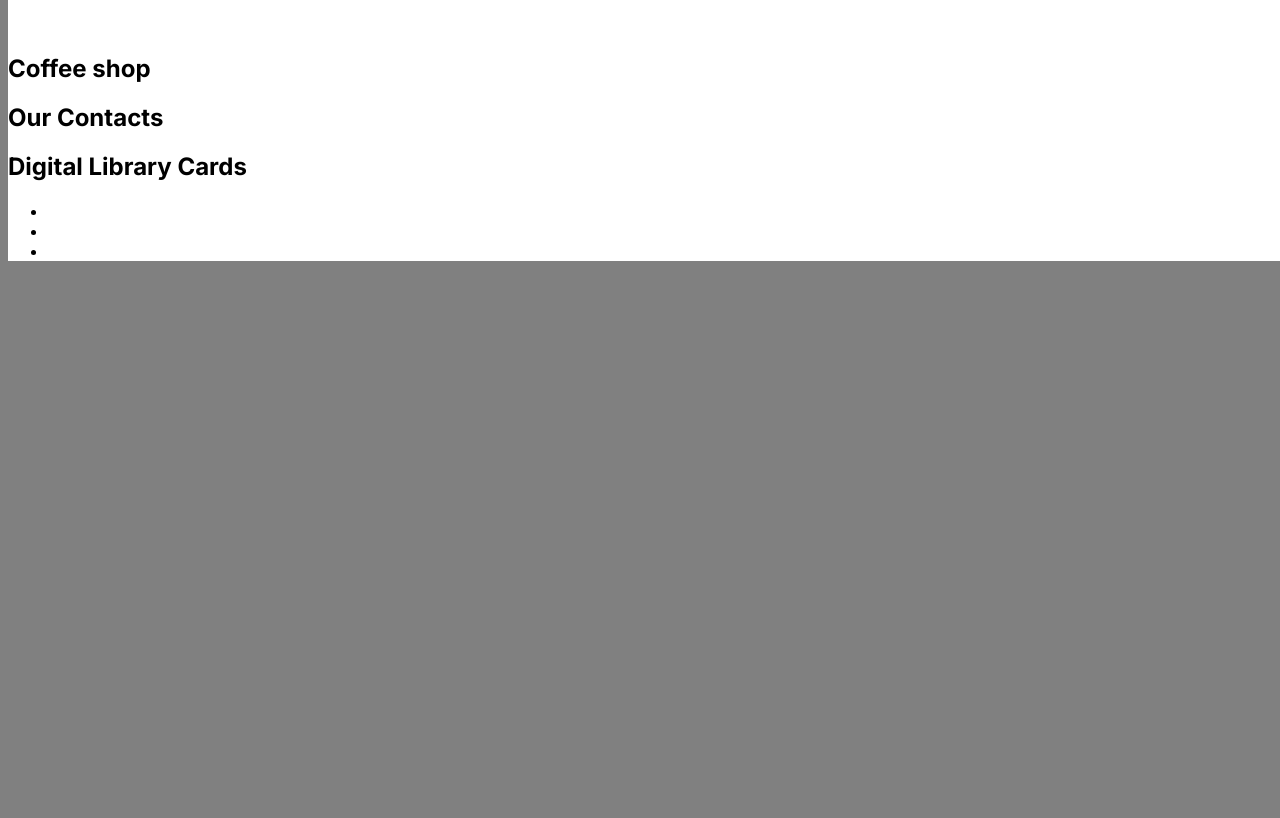
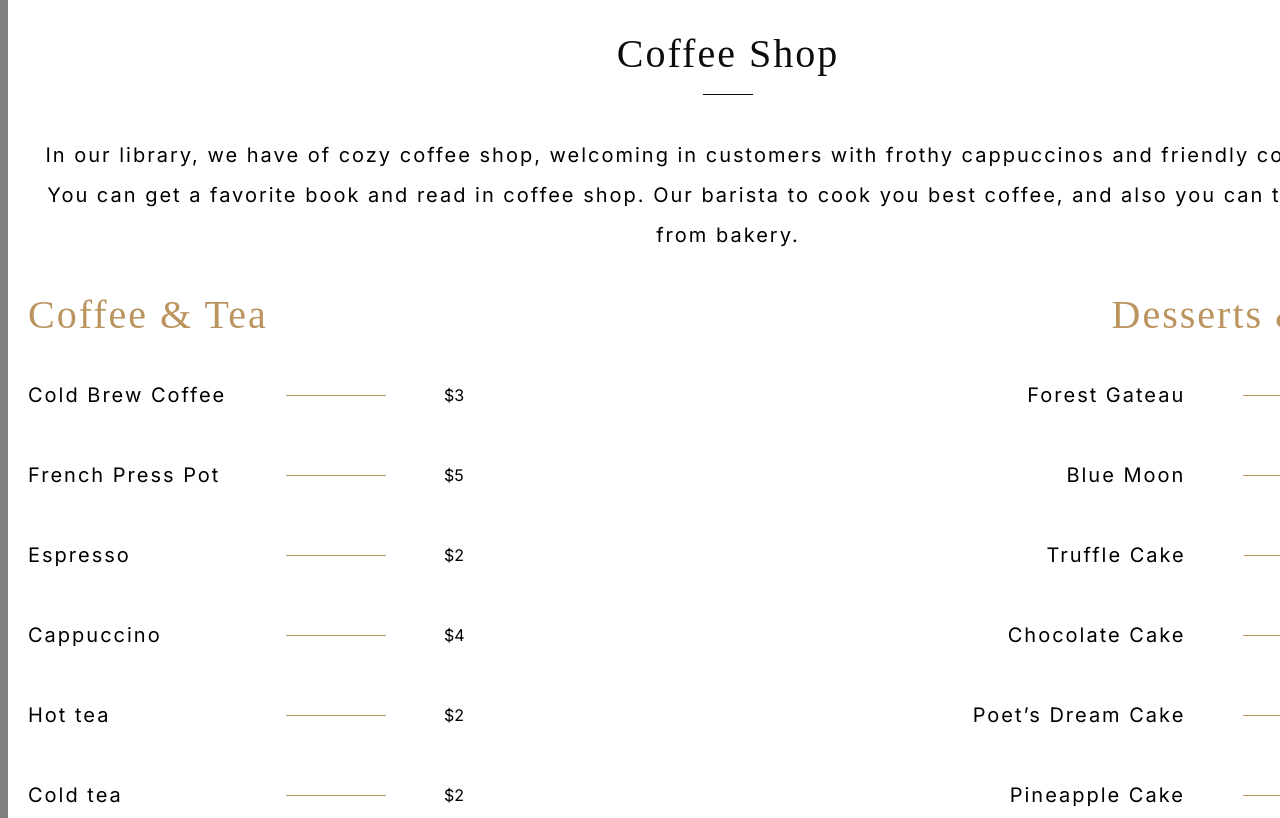
Before and after one commit to Valentyn14/Library, a plain HTML site: page library/index.html in a window 1280 px wide. Shown: the part 2980-3798 px from the top of the page. Before the commit the page ends 3257 px from the top, so only its background shows below. Drawn offline with Linux system fonts and the light colour scheme; a web font is replaced by a local one.

Commit message:
feat: add section coffee shop

```diff
--- a/library/css/style.css
+++ b/library/css/style.css
@@ -98,7 +98,7 @@ body {
 
 /* #endregion */
 
-/* #region welcome_page */
+/* #region welcome page */
 
 .welcome_page {
   width: 100%;
@@ -107,7 +107,7 @@ body {
 
 /* #endregion */
 
-/* #region about_page */
+/* #region about page */
 
 .about_page {
   width: 100%;
@@ -197,16 +197,16 @@ body {
 
 /* #endregion */
 
-/* #region favorites_page */
+/* #region favorites page */
 
 .favorites_page {
   width: 100%;
   height: 1439px;
-  padding: 0 20px;
+  padding: 20px 20px 40px;
 }
 
 .favorites_title {
-  margin-top: 20px;
+  margin-top: 0;
   margin-bottom: 20px;
   text-align: center;
 
@@ -374,3 +374,97 @@ body {
 /* #endregion */
 
 /* #endregion */
+
+/* #region coffee shop page */
+
+.coffee_shop_page {
+  width: 100%;
+  height: 841px;
+  padding: 20px 20px 40px;
+}
+
+.coffee_shop_title {
+  margin-top: 0;
+  margin-bottom: 20px;
+  text-align: center;
+
+  color: #0c0c0e;
+  font-family: Forum;
+  font-size: 40px;
+  font-weight: 400;
+  line-height: 100%;
+  letter-spacing: 2px;
+  text-transform: capitalize;
+}
+
+.coffee_shop_text {
+margin: 40px 0;
+
+  text-align: center;
+  font-size: 20px;
+  font-weight: 400;
+  line-height: 200%;
+  letter-spacing: 2px;
+}
+
+.coffee_shop_prices {
+  width: 100%;
+  height: 520px;
+  display: flex;
+  justify-content: space-between;
+}
+
+.coffee_shop_prices_drinks {
+  width: 438px;
+}
+
+.coffee_shop_prices_desserts {
+  width: 482px;
+}
+
+.coffee_shop_prices_title {
+margin-top: 0;
+
+  color: #BB945F;
+font-family: Forum;
+font-size: 40px;
+font-weight: 400;
+line-height: 100%;
+letter-spacing: 2px;
+}
+
+.coffee_shop_prices_desserts_title {
+  text-align: end;
+}
+
+.coffee_shop_prices_item {
+  margin-top: 40px;
+  display: flex;
+  align-items: center;
+  height: 40px;
+}
+
+.coffee_shop_prices_desserts_item {
+  justify-content: end;
+}
+
+.coffee_shop_item_text {
+font-size: 20px;
+line-height: 200% ;
+letter-spacing: 2px;
+}
+
+.coffee_shop_drinks_item_text {
+width: 200px;
+}
+
+.coffee_shop_item_line {
+  margin: 0 58px;
+  width: 100px;
+  height: 1px;
+  border: none;
+
+  background: #BB945F;
+}
+
+/* #endregion */
--- a/library/index.html
+++ b/library/index.html
@@ -119,6 +119,7 @@
             </label>
           </div>
         </section>
+
         <!-- section favorites -->
         <section class="favorites_page" id="favorites">
           <h2 class="favorites_title">Favorites</h2>
@@ -631,7 +632,92 @@
           </ul>
         </section>
 
-        <section id="coffee_shop"><h2>Coffee shop</h2></section>
+        <!-- section coffee shop -->
+        <section class="coffee_shop_page" id="coffee_shop">
+          <h2 class="coffee_shop_title">Coffee shop</h2>
+          <hr class="line_page_title" />
+          <p class="coffee_shop_text">
+            In our library, we have of cozy coffee shop, welcoming in customers
+            with frothy cappuccinos and friendly conversation. You can get a
+            favorite book and read in coffee shop. Our barista to cook you best
+            coffee, and also you can try desserts from bakery.
+          </p>
+
+          <div class="coffee_shop_prices">
+            <div class="coffee_shop_prices_drinks">
+              <h3 class="coffee_shop_prices_title">Coffee & Tea</h3>
+              <ul class="coffee_shop_prices_list list">
+
+                <li class="coffee_shop_prices_item">
+                  <p class="coffee_shop_item_text coffee_shop_drinks_item_text">Cold Brew Coffee</p>
+                  <hr class="coffee_shop_item_line" />
+                  <p class="coffee_shop_item_price">$3</p>
+                </li>
+                <li class="coffee_shop_prices_item">
+                  <p class="coffee_shop_item_text coffee_shop_drinks_item_text">French Press Pot</p>
+                  <hr class="coffee_shop_item_line" />
+                  <p class="coffee_shop_item_price">$5</p>
+                </li>
+                <li class="coffee_shop_prices_item">
+                  <p class="coffee_shop_item_text coffee_shop_drinks_item_text">Espresso</p>
+                  <hr class="coffee_shop_item_line" />
+                  <p class="coffee_shop_item_price">$2</p>
+                </li>
+                <li class="coffee_shop_prices_item">
+                  <p class="coffee_shop_item_text coffee_shop_drinks_item_text">Cappuccino</p>
+                  <hr class="coffee_shop_item_line" />
+                  <p class="coffee_shop_item_price">$4</p>
+                </li>
+                <li class="coffee_shop_prices_item">
+                  <p class="coffee_shop_item_text coffee_shop_drinks_item_text">Hot tea</p>
+                  <hr class="coffee_shop_item_line" />
+                  <p class="coffee_shop_item_price">$2</p>
+                </li>
+                <li class="coffee_shop_prices_item">
+                  <p class="coffee_shop_item_text coffee_shop_drinks_item_text">Cold tea</p>
+                  <hr class="coffee_shop_item_line" />
+                  <p class="coffee_shop_item_price">$2</p>
+                </li>
+              </ul>
+            </div>
+            <div class="coffee_shop_prices_desserts">
+              <h3 class="coffee_shop_prices_title coffee_shop_prices_desserts_title">Desserts & Cakes</h3>
+              <ul class="coffee_shop_prices_list list">
+                <li class="coffee_shop_prices_item coffee_shop_prices_desserts_item">
+                  <p class="coffee_shop_item_text">Forest Gateau</p>
+                  <hr class="coffee_shop_item_line" />
+                  <p class="coffee_shop_item_price">$16</p>
+                </li>
+                <li class="coffee_shop_prices_item coffee_shop_prices_desserts_item">
+                  <p class="coffee_shop_item_text">Blue Moon</p>
+                  <hr class="coffee_shop_item_line" />
+                  <p class="coffee_shop_item_price">$16</p>
+                </li>
+                <li class="coffee_shop_prices_item coffee_shop_prices_desserts_item">
+                  <p class="coffee_shop_item_text">Truffle Cake</p>
+                  <hr class="coffee_shop_item_line" />
+                  <p class="coffee_shop_item_price">$15</p>
+                </li>
+                <li class="coffee_shop_prices_item coffee_shop_prices_desserts_item">
+                  <p class="coffee_shop_item_text">Chocolate Cake</p>
+                  <hr class="coffee_shop_item_line" />
+                  <p class="coffee_shop_item_price">$18</p>
+                </li>
+                <li class="coffee_shop_prices_item coffee_shop_prices_desserts_item">
+                  <p class="coffee_shop_item_text">Poet’s Dream Cake</p>
+                  <hr class="coffee_shop_item_line" />
+                  <p class="coffee_shop_item_price">$16</p>
+                </li>
+                <li class="coffee_shop_prices_item coffee_shop_prices_desserts_item">
+                  <p class="coffee_shop_item_text">Pineapple Cake</p>
+                  <hr class="coffee_shop_item_line" />
+                  <p class="coffee_shop_item_price">$14</p>
+                </li>
+              </ul>
+            </div>
+          </div>
+        </section>
+
         <section id="our_contacts"><h2>Our Contacts</h2></section>
         <section id="digital_library_cards">
           <h2>Digital Library Cards</h2>
```
